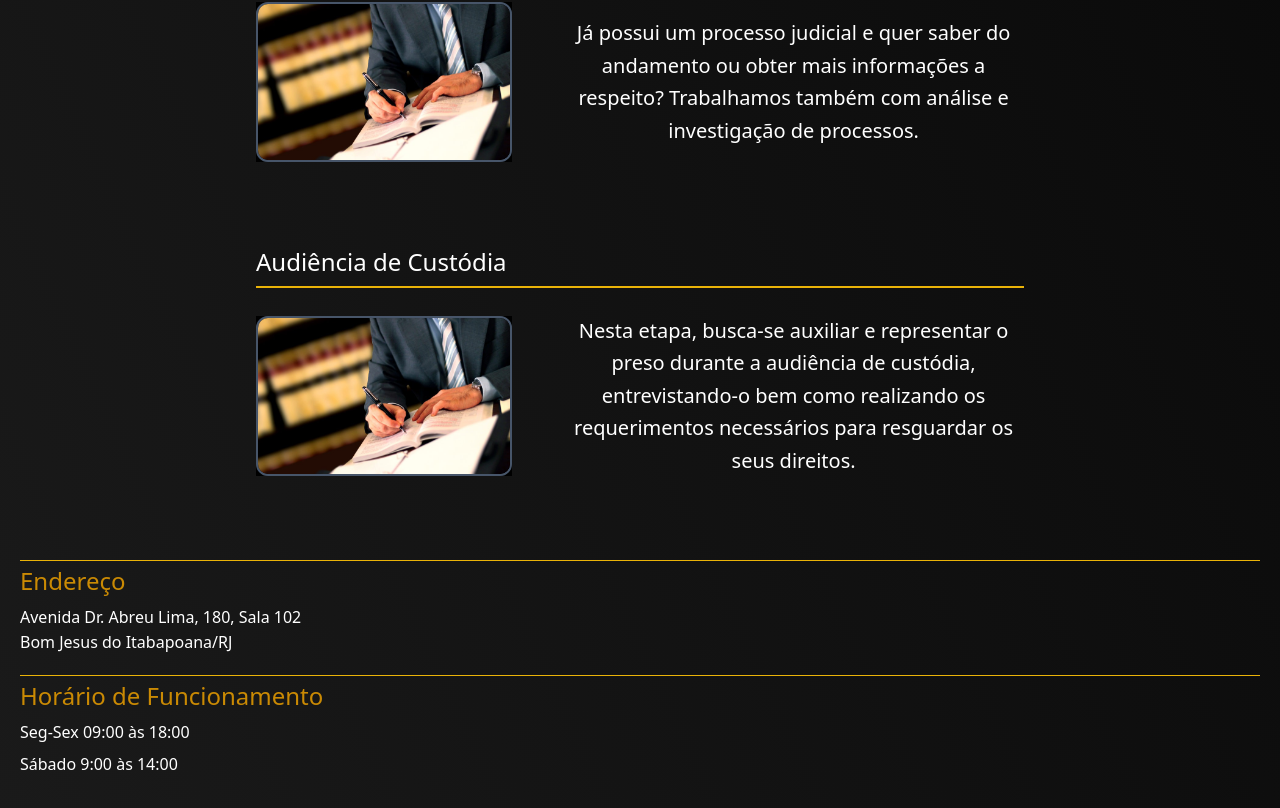
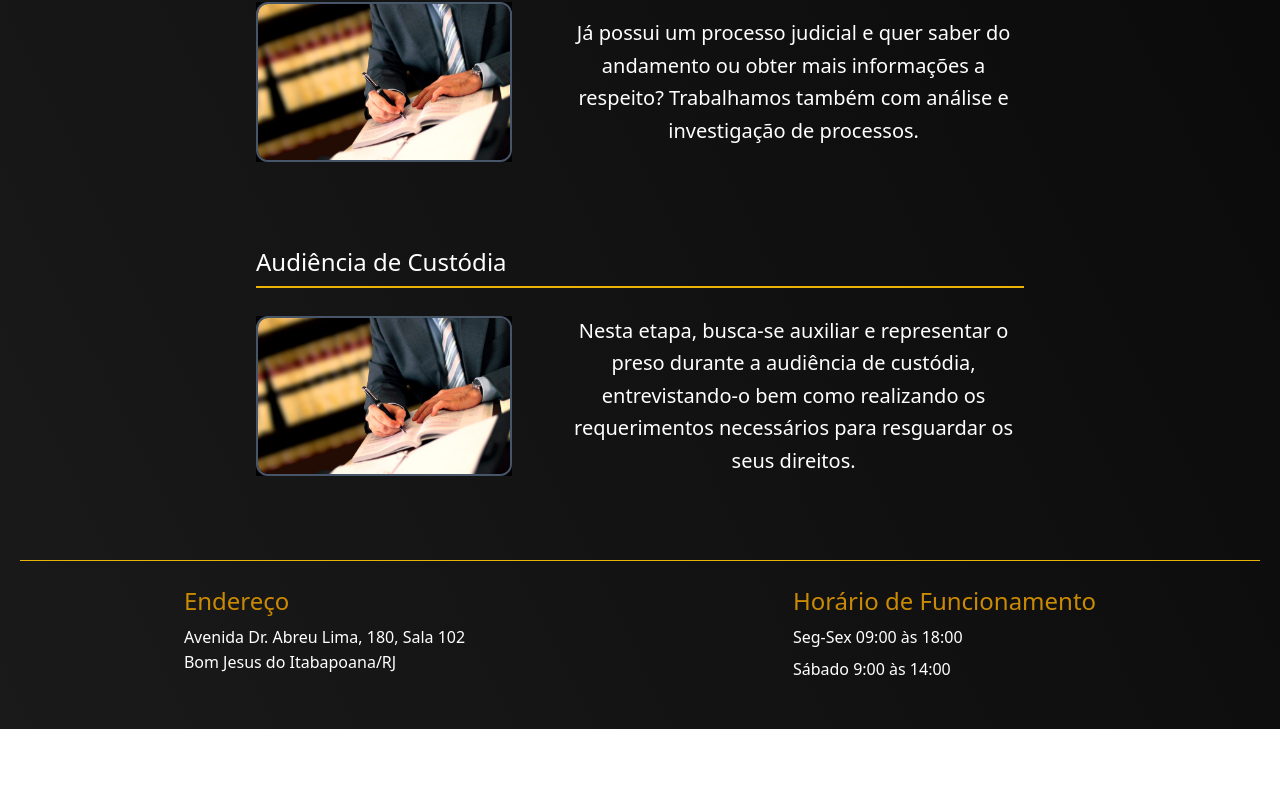
Before and after one commit to pedrolucasfv/rangel-martins-advocacia, a Next.js app: page / in a window 1280 px wide. Shown: the part 1933-2741 px from the top of the page. After the commit the page ends 2662 px from the top, so only its background shows below. Built offline with nearby package versions, Linux system fonts and the light colour scheme.

Commit message:
feat: media query component footer

```diff
--- a/src/components/Footer/index.tsx
+++ b/src/components/Footer/index.tsx
@@ -1,25 +1,19 @@
-
 const Footer = () => {
   return (
-    <section className="mb-10 mx-5">
+    <section className="mb-10 mx-5 md:flex justify-around md:border-t md:border-yellow-500 md:pt-5">
       <div>
-          <h3 className="text-yellow-600 text-2xl border-t border-yellow-500 pt-1">
+        <h3 className="text-yellow-600 text-2xl border-t border-yellow-500 pt-1 md:border-none">
           Endereço
         </h3>
-          <p className="text-l mt-2">
-            Avenida Dr. Abreu Lima, 180, Sala 102
-          </p>
+        <p className="text-l mt-2">Avenida Dr. Abreu Lima, 180, Sala 102</p>
         <p className="text-l leading-relaxed">Bom Jesus do Itabapoana/RJ</p>
-          <h3 className="text-yellow-600 text-2xl border-t border-yellow-500 mt-5 pt-1">
+      </div>
+      <div>
+        <h3 className="text-yellow-600 text-2xl border-t border-yellow-500 pt-1 md:border-none mt-5 md:mt-0">
           Horário de Funcionamento
         </h3>
-          <p className="text-l my-2">
-            Seg-Sex 09:00 às 18:00
-          </p>
-          <p className="text-l my-2">
-            Sábado 9:00 às 14:00
-          </p>
-
+        <p className="text-l my-2">Seg-Sex 09:00 às 18:00</p>
+        <p className="text-l my-2">Sábado 9:00 às 14:00</p>
       </div>
     </section>
   );
```
Lines whose indentation alone changed are shown as unchanged.
